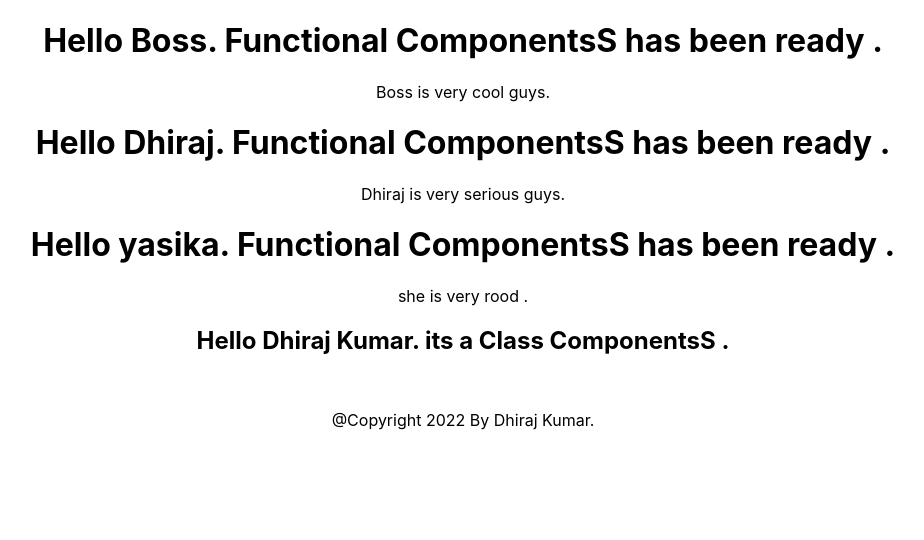
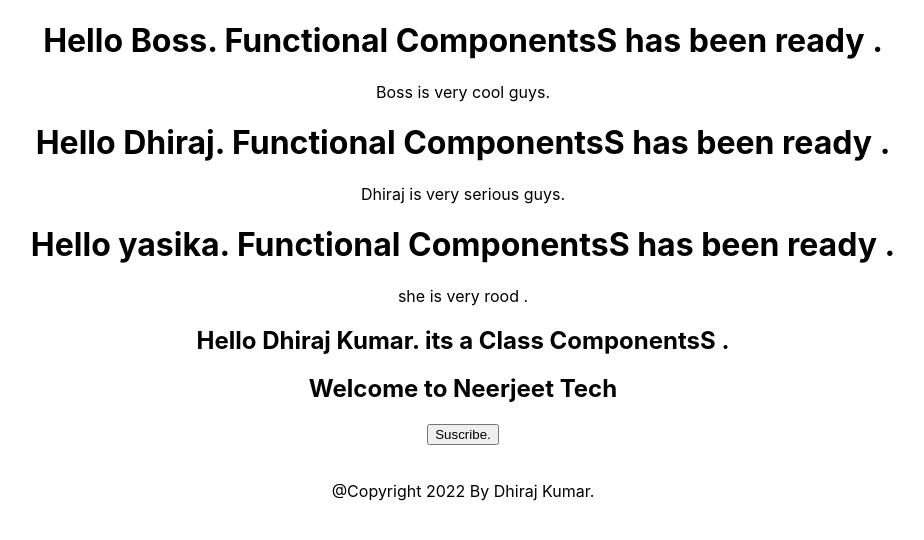
Before and after one commit to dhirajapp/React.Js, a React (Create React App) app in the folder my-app/: page / in a window 1280 px wide. Shown: the top 540 px of the page, without its empty margins (177-1101 px from the left). Built offline with nearby package versions, Linux system fonts and the light colour scheme.

Commit message:
implmentation of state

```diff
--- a/my-app/src/App.js
+++ b/my-app/src/App.js
@@ -2,6 +2,7 @@ import React from 'react'
 import './App.css';
 import Header from './components/Header';
 import Body from './components/Body';
+import Channel from './components/Channel';
 import {Footer} from './components/Footer';
 
 
@@ -20,6 +21,8 @@ class App extends React.Component
 
        <Body name="Dhiraj Kumar">  </Body>
 
+       <Channel></Channel>
+
 
        <br/>
        <Footer/>
--- /dev/null
+++ b/my-app/src/components/Channel.js
@@ -0,0 +1,32 @@
+import React from "react";
+
+class Channel extends React.Component{
+
+    constructor(){
+        super();
+        this.state={
+            msg:'Welcome to Neerjeet Tech '
+        }
+    }
+
+    suscribe(){
+        this.setState({
+            msg:'Thanks for suscribing .'
+        })
+    }
+
+
+    render(){
+        return (
+            <div>
+         <h2>{this.state.msg}</h2>
+         <button onClick={()=> {this.suscribe()}}>Suscribe.</button>
+
+        </div>
+
+        );
+
+    }
+}
+
+export default Channel;
```
